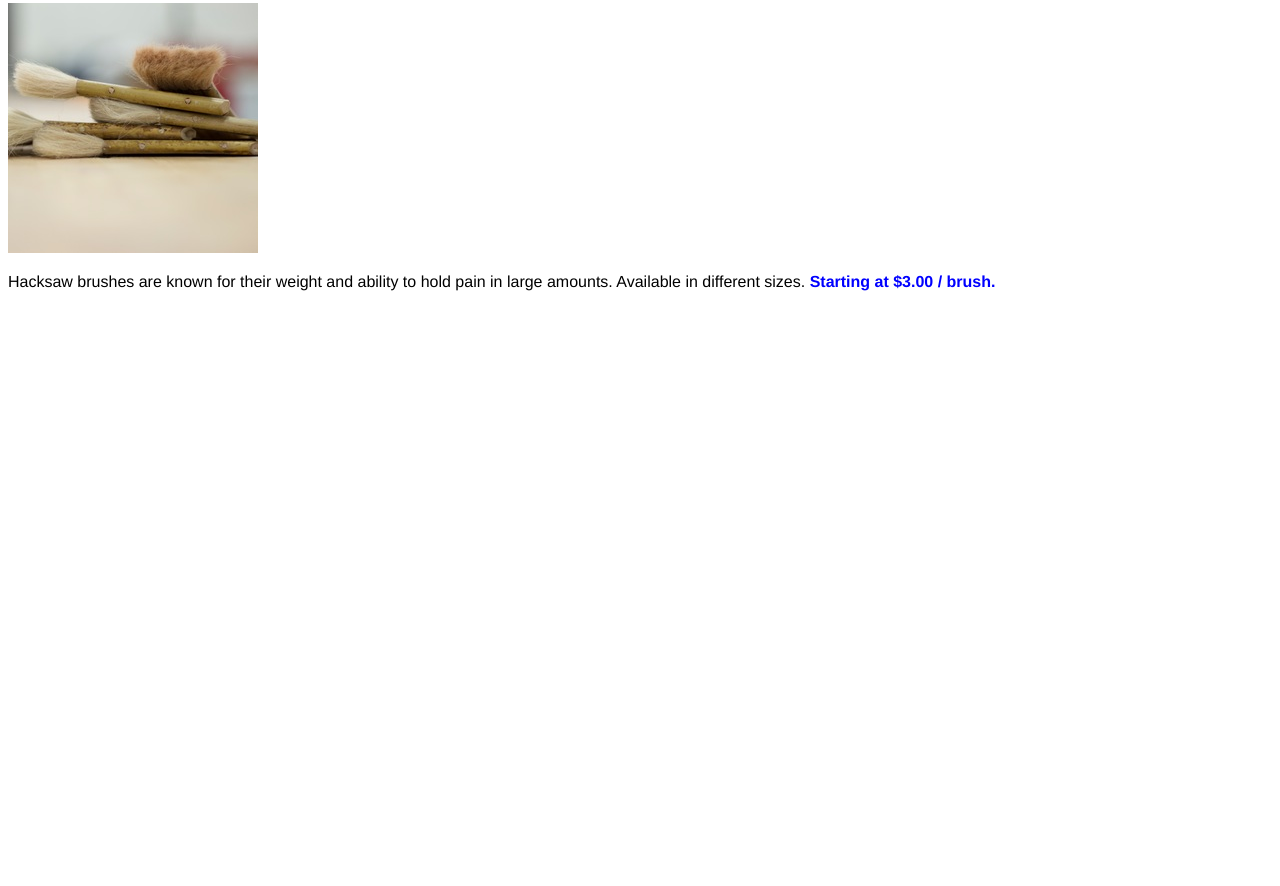
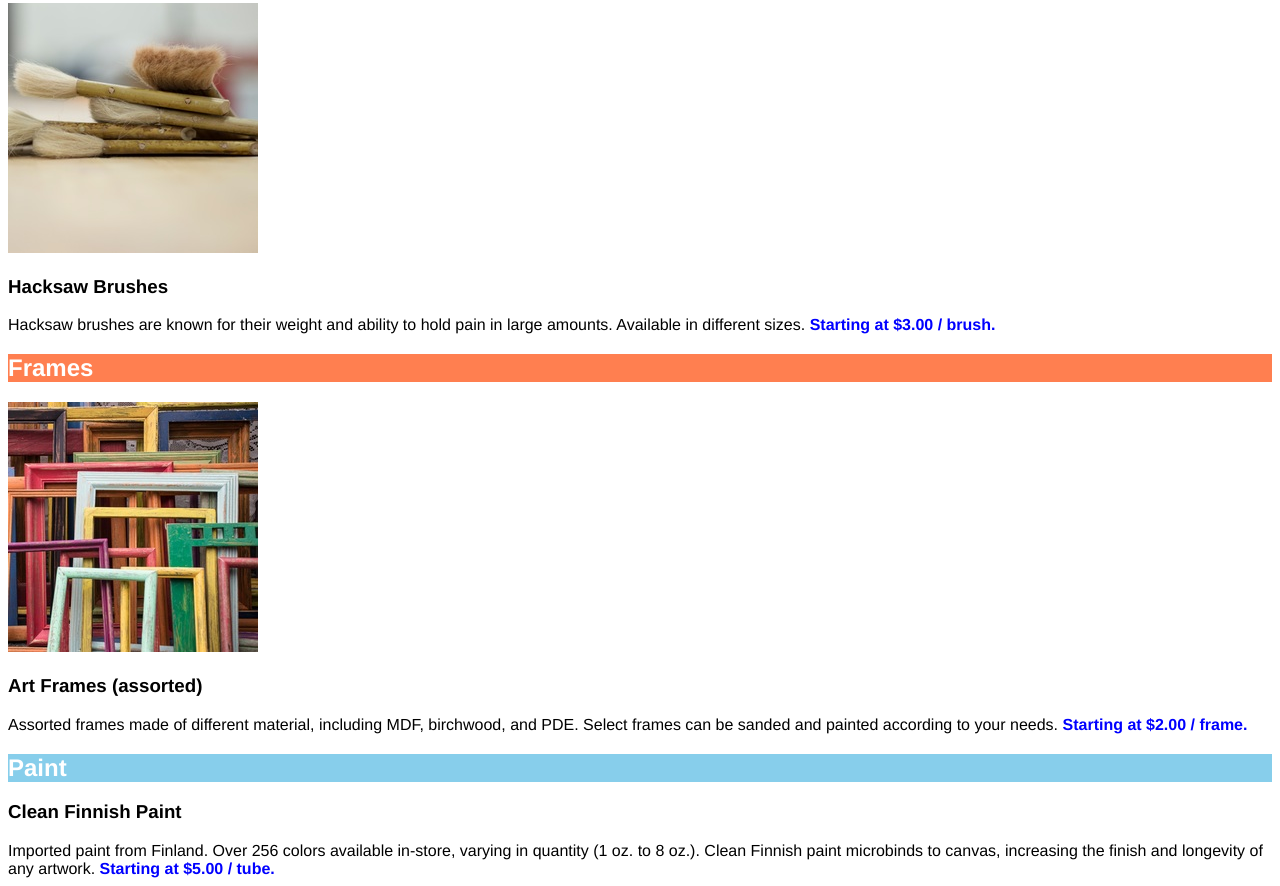
Before and after one commit to beansprout/Dasmoto-s-Arts-and-Crafts, a plain HTML site: page index.html in a window 1280 px wide. Shown: the part 294-1180 px from the top of the page. Before the commit the page ends 800 px from the top, so only its background shows below. Drawn offline with Linux system fonts and the light colour scheme.

Commit message:
added remaining text.  Completed project

```diff
--- a/index.html
+++ b/index.html
@@ -10,7 +10,17 @@
 <body>
 <h1>Dasmoto's Arts and Crafts</h1>
 <h2 class="green">Brushes</h2>
-  <img src="hacksaw.jpeg" alt="paintbrushes">
-  <p>Hacksaw brushes are known for their weight and ability to hold pain in large amounts.  Available in different sizes.  <span class="price">Starting at $3.00 / brush.</span></p>
+<img src="hacksaw.jpeg" alt="paintbrushes">
+<h3>Hacksaw Brushes</h3>
+<p>Hacksaw brushes are known for their weight and ability to hold pain in large amounts.  Available in different sizes.  <span class="price">Starting at $3.00 / brush.</span></p>
+<h2 class="coral">Frames</h2>
+<img src="frames.jpeg" alt="frames">
+<h3>Art Frames (assorted)</h3>
+<p>Assorted frames made of different material, including MDF, birchwood, and PDE. Select frames can be sanded and painted according to your needs. <span class="price">Starting at $2.00 / frame.</span></p>
+<h2 class="sky">Paint</h2>
+<h3>Clean Finnish Paint</h3>
+Imported paint from Finland. Over 256 colors available in-store, varying in quantity (1 oz. to 8 oz.). Clean Finnish paint microbinds to canvas, increasing the finish and longevity of any artwork. <span class="price">Starting at $5.00 / tube.</span>
+
+
 </body>
 </html>
```
